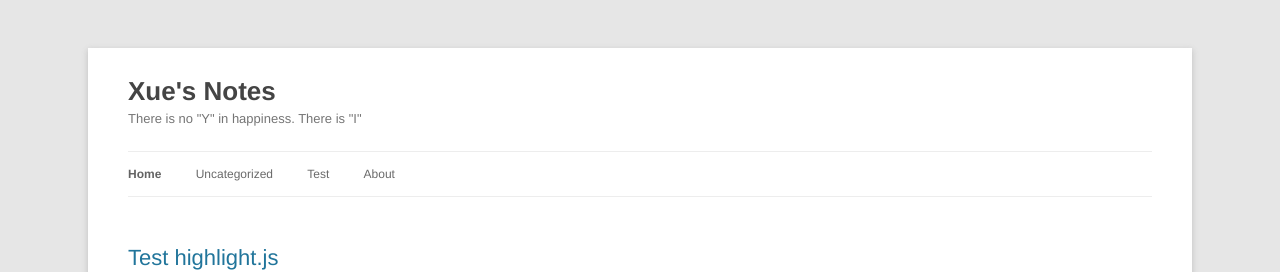
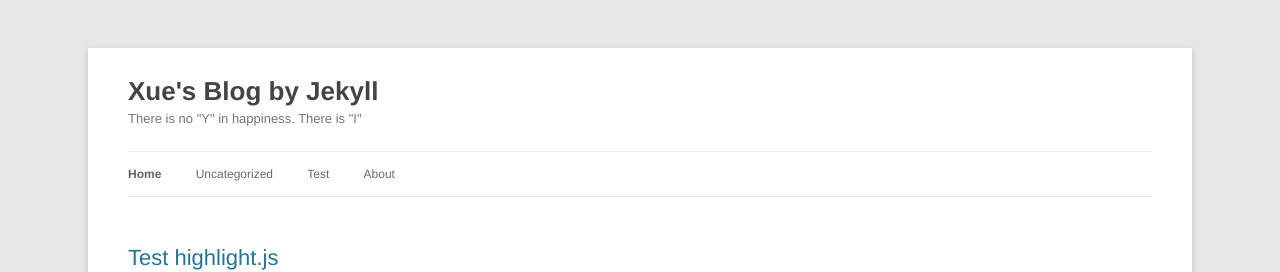
Before and after one commit to xuemengfei/jekyll.xmf.lu, a Jekyll site: the page built from index.html, in a window 1280 px wide. Shown: the top 272 px of the page. Built offline with Jekyll 4.4.1, drawn with Linux system fonts in a browser that asks for light colours; Markdown is read by kramdown in place of the engine named in the settings; the list of posts is cut into pages by our own code.

Commit message:
change config

```diff
--- a/_config.yml
+++ b/_config.yml
@@ -2,8 +2,8 @@
 #      Site Configs      #
 # ---------------------- #
 
-title: Xue's Notes
-url: http://notes.xmf.lu
+title: Xue's Blog by Jekyll
+url: http://jekyll.xmf.lu
 permalink: /:categories/:title.html
 paginate: 10
 paginate_path: /page/:num
```
